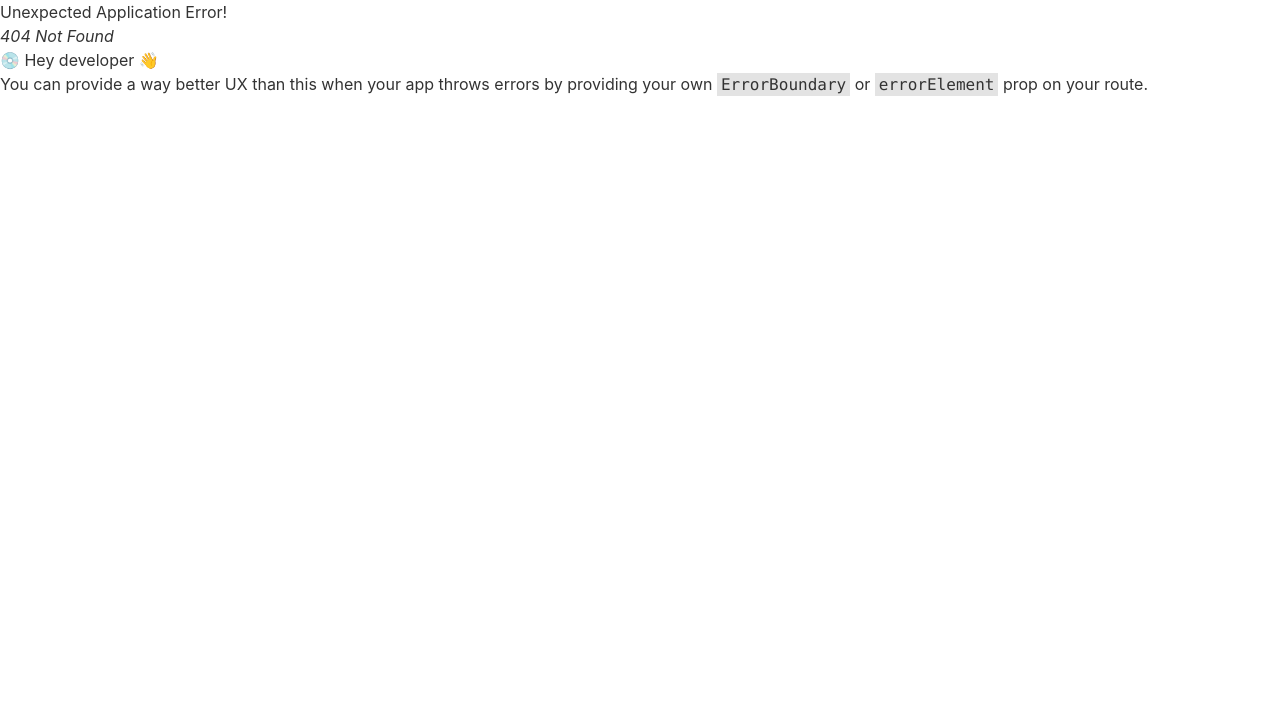
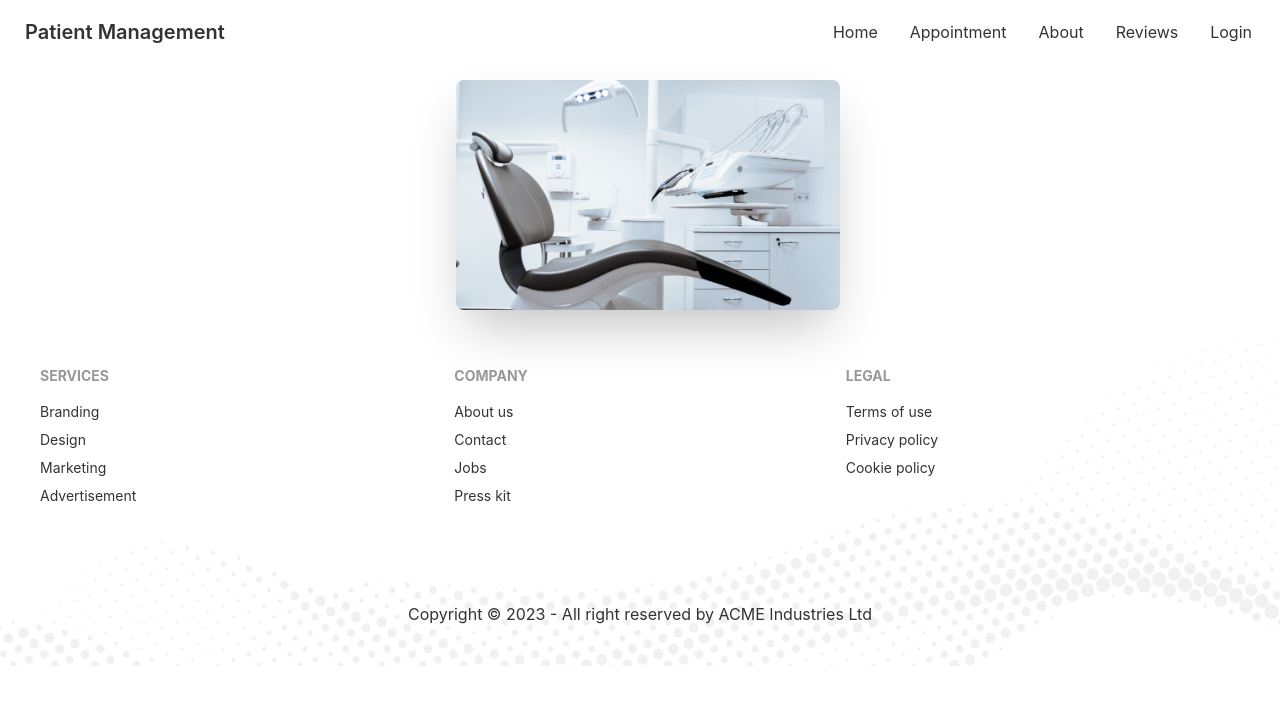
Before and after one commit to Hasanat902/patient-management-client, a React (Create React App) app: page /appointment in a window 1280 px wide. Before the commit this address had no page. Shown: the top 704 px of the page. Built offline with nearby package versions, Linux system fonts and the light colour scheme.

Commit message:
created appointment page

```diff
--- /dev/null
+++ b/src/Pages/Appointment/Appointment/Appointment.js
@@ -0,0 +1,12 @@
+import React from 'react';
+import AppointmentBanner from '../AppointmentBanner/AppointmentBanner';
+
+const Appointment = () => {
+    return (
+        <div>
+            <AppointmentBanner></AppointmentBanner>
+        </div>
+    );
+};
+
+export default Appointment;
--- /dev/null
+++ b/src/Pages/Appointment/AppointmentBanner/AppointmentBanner.js
@@ -0,0 +1,23 @@
+import React from "react";
+import chair from '../../../assets/images/chair.png';
+
+const AppointmentBanner = () => {
+  return (
+    <header>
+      <div className="hero">
+        <div className="hero-content flex-col lg:flex-row-reverse">
+          <img
+            src={chair}
+            className="max-w-sm rounded-lg shadow-2xl"
+            alt="dentist chair"
+          />
+          <div>
+
+          </div>
+        </div>
+      </div>
+    </header>
+  );
+};
+
+export default AppointmentBanner;
--- a/src/Routes/Routes/Routes.js
+++ b/src/Routes/Routes/Routes.js
@@ -1,5 +1,6 @@
 import { createBrowserRouter } from "react-router-dom";
 import Main from "../../Layout/Main";
+import Appointment from "../../Pages/Appointment/Appointment/Appointment";
 import Home from "../../Pages/Home/Home/Home";
 import Login from "../../Pages/Login/Login";
 
@@ -15,6 +16,10 @@
             {
                 path: '/login',
                 element: <Login></Login>
+            },
+            {
+                path: '/appointment',
+                element: <Appointment></Appointment>
             }
         ]
     }
```
